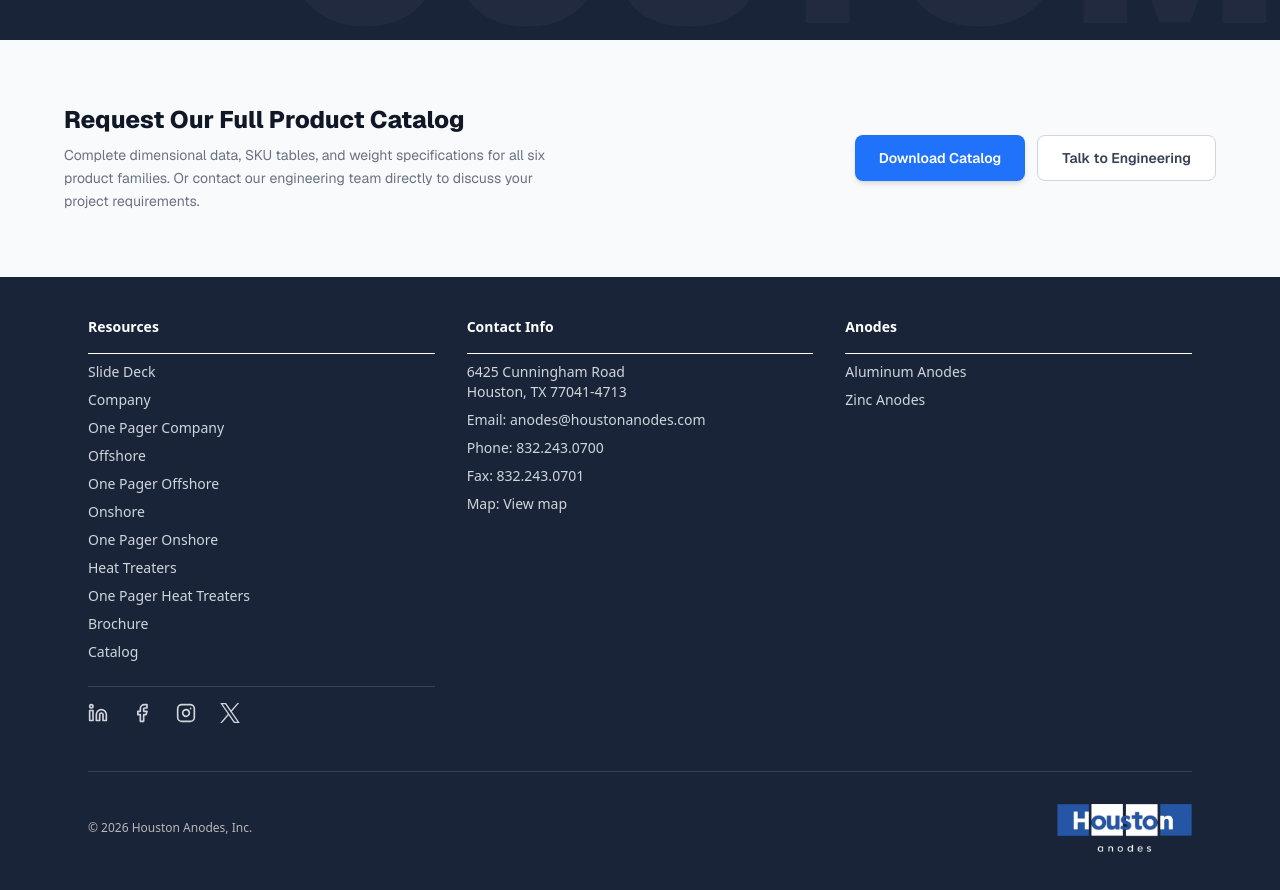
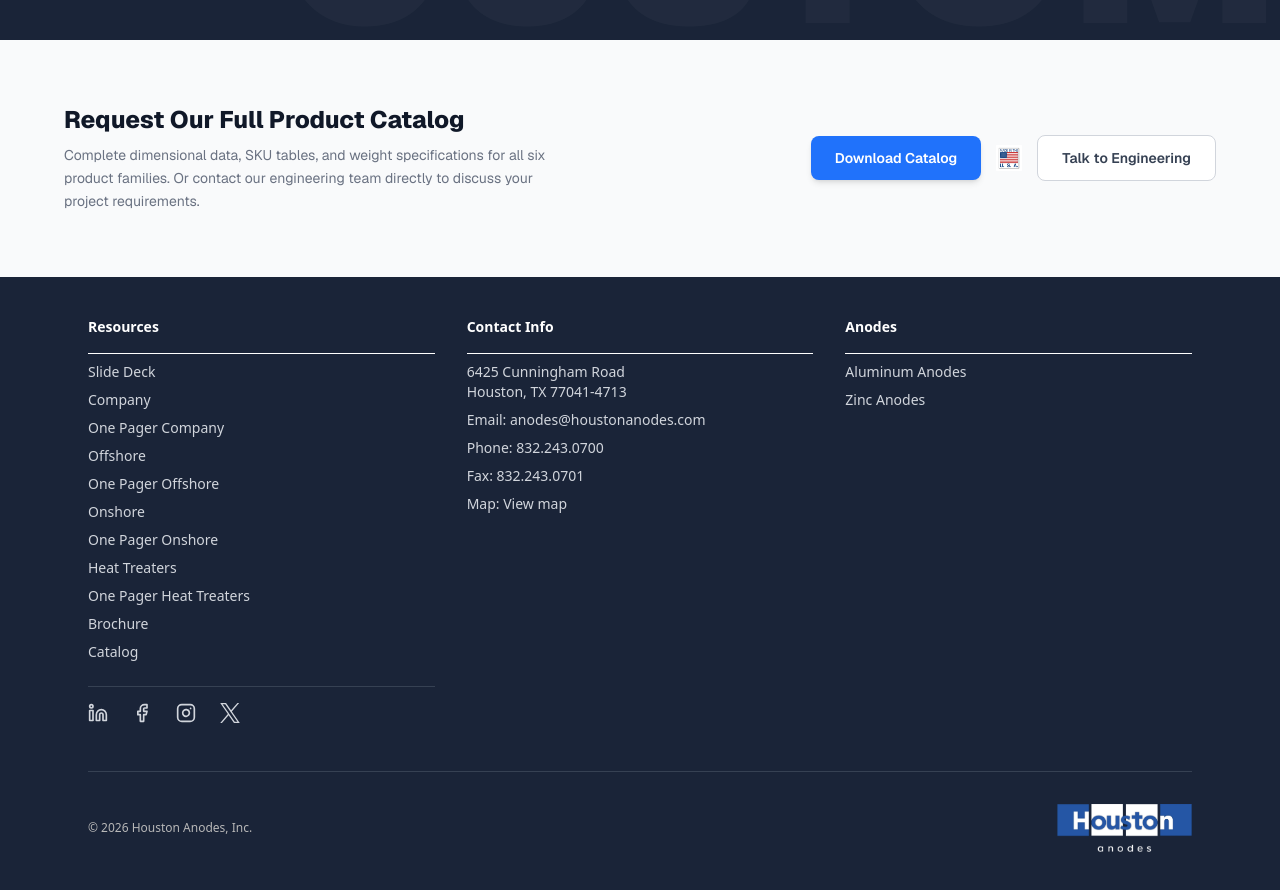
Before and after one commit to nexus-industrial-group/houston-anodes-frontend, a Next.js app: page /anodes in a window 1280 px wide. Shown: the part 7640-8530 px from the top of the page. Built offline with nearby package versions, Linux system fonts and the light colour scheme.

Commit message:
fixed catalog download

```diff
--- a/app/anodes/page.tsx
+++ b/app/anodes/page.tsx
@@ -2,6 +2,7 @@ import React from 'react';
 import Image from 'next/image';
 import { Layers, Shield, Zap, Droplet, Ship, Factory } from 'lucide-react';
 import Header from '../../components/Header';
+import CatalogCTA from '../../components/CatalogCTA';
 
 export const metadata = {
   title: 'Anodes',
@@ -956,20 +957,7 @@ export default function AnodesPage() {
               Or contact our engineering team directly to discuss your project requirements.
             </p>
           </div>
-          <div className="flex gap-3 shrink-0">
-            <a
-              href="/contact-us"
-              className="inline-flex items-center gap-2 rounded-lg bg-primary-blue px-6 py-3 text-sm font-semibold text-white shadow-md hover:bg-primary-blue/90 transition-colors"
-            >
-              Download Catalog
-            </a>
-            <a
-              href="/contact-us"
-              className="inline-flex items-center gap-2 rounded-lg border border-gray-300 bg-white px-6 py-3 text-sm font-semibold text-gray-700 hover:bg-gray-50 transition-colors"
-            >
-              Talk to Engineering
-            </a>
-          </div>
+          <CatalogCTA />
         </div>
       </section>
     </div>
--- /dev/null
+++ b/components/CatalogCTA.tsx
@@ -0,0 +1,49 @@
+"use client";
+import React, { useState } from "react";
+import Image from "next/image";
+import DownloadForm from "./DownloadForm";
+
+export default function CatalogCTA() {
+  const [showDownloadForm, setShowDownloadForm] = useState(false);
+
+  const openForm = (e?: any) => {
+    e?.preventDefault();
+    setShowDownloadForm(true);
+  };
+
+  const closeForm = () => {
+    setShowDownloadForm(false);
+  };
+
+  return (
+    <>
+      {showDownloadForm && (
+        <DownloadForm onClose={closeForm} title={"Catalog Download Form"} fileName={"07 - Catalog.pdf"} />
+      )}
+
+      <div className="flex gap-3 shrink-0 items-center">
+        <button
+          onClick={openForm}
+          className="inline-flex items-center gap-2 rounded-lg bg-primary-blue px-6 py-3 text-sm font-semibold text-white shadow-md hover:bg-primary-blue/90 transition-colors"
+        >
+          Download Catalog
+        </button>
+
+        <Image
+          src="/images/made-in.png"
+          alt="Made in"
+          width={90}
+          height={32}
+          className="h-8 w-auto object-contain"
+        />
+
+        <a
+          href="/contact-us"
+          className="inline-flex items-center gap-2 rounded-lg border border-gray-300 bg-white px-6 py-3 text-sm font-semibold text-gray-700 hover:bg-gray-50 transition-colors"
+        >
+          Talk to Engineering
+        </a>
+      </div>
+    </>
+  );
+}
```
